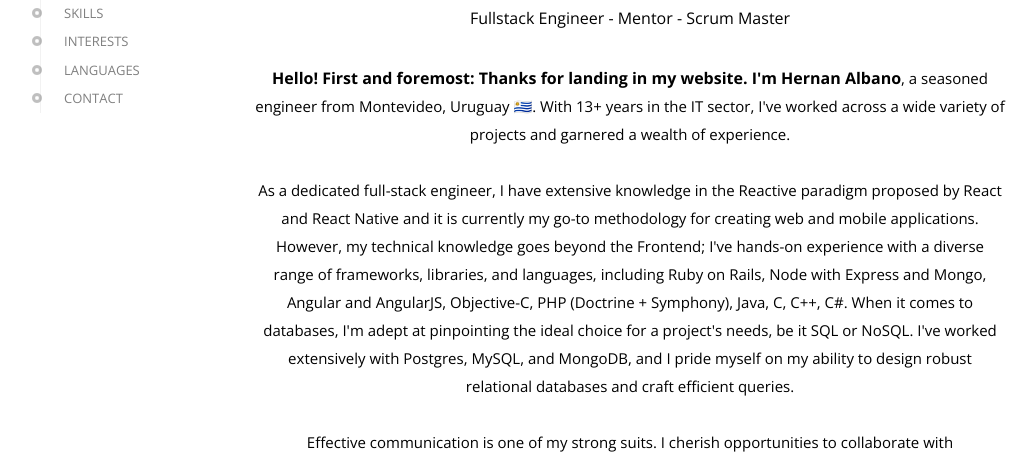
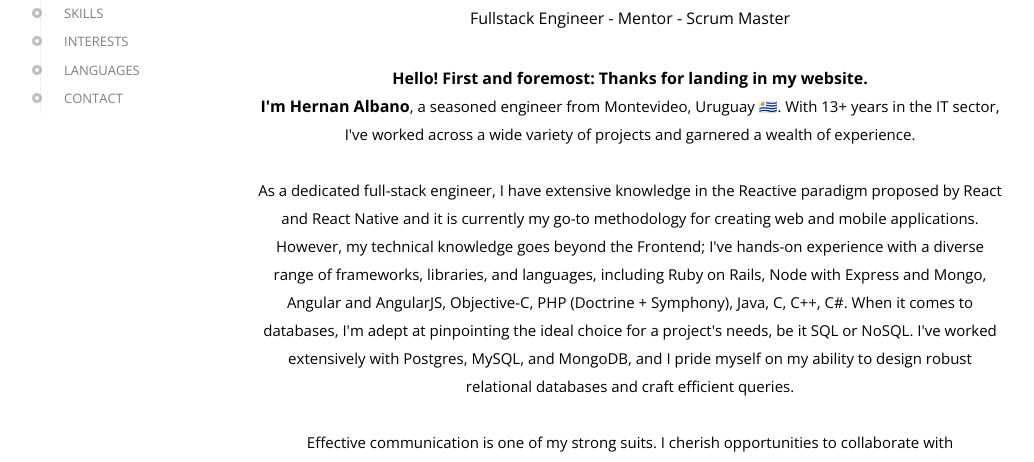
Before and after one commit to halbano/personal-site, a plain HTML site: page index.html in a window 1280 px wide. Shown: the part 336-798 px from the top of the page, without its empty margins (10-1044 px from the left). Drawn offline with nearby package versions, Linux system fonts and the light colour scheme.

Commit message:
Header fix

```diff
--- a/index.html
+++ b/index.html
@@ -83,7 +83,8 @@
                 <p class="header-title">Fullstack Engineer - Mentor - Scrum Master</p>
                 <div class="subtitle-container">
                     <p class="header-subtitle">
-                        <b>Hello! First and foremost: Thanks for landing in my website. I'm Hernan Albano</b>, a seasoned engineer from Montevideo, Uruguay 🇺🇾. With 13+ years in the IT sector, I've worked across a wide variety of projects and garnered a wealth of experience.<br><br>
+                        <b>Hello! First and foremost: Thanks for landing in my website.</b><br>
+                        <b>I'm Hernan Albano</b>, a seasoned engineer from Montevideo, Uruguay 🇺🇾. With 13+ years in the IT sector, I've worked across a wide variety of projects and garnered a wealth of experience.<br><br>
                         As a dedicated full-stack engineer, I have extensive knowledge in the Reactive paradigm proposed by React and React Native and it is currently my go-to methodology for creating web and mobile applications. However, my technical knowledge goes beyond the Frontend; I've hands-on experience with a diverse range of frameworks, libraries, and languages, including Ruby on Rails, Node with Express and Mongo, Angular and AngularJS, Objective-C, PHP (Doctrine + Symphony), Java, C, C++, C#. When it comes to databases, I'm adept at pinpointing the ideal choice for a project's needs, be it SQL or NoSQL. I've worked extensively with Postgres, MySQL, and MongoDB, and I pride myself on my ability to design robust relational databases and craft efficient queries. <br><br>
                         Effective communication is one of my strong suits. I cherish opportunities to collaborate with multidisciplinary, inventive teams. My approach is grounded in respect, ensuring I listen actively and understand others' perspectives. Detail-oriented and quick-thinking, I'm always attuned to clients' or product owners' requirements. My goal is to resolve challenges through open dialogue and clear communication.
                     </p>
```
